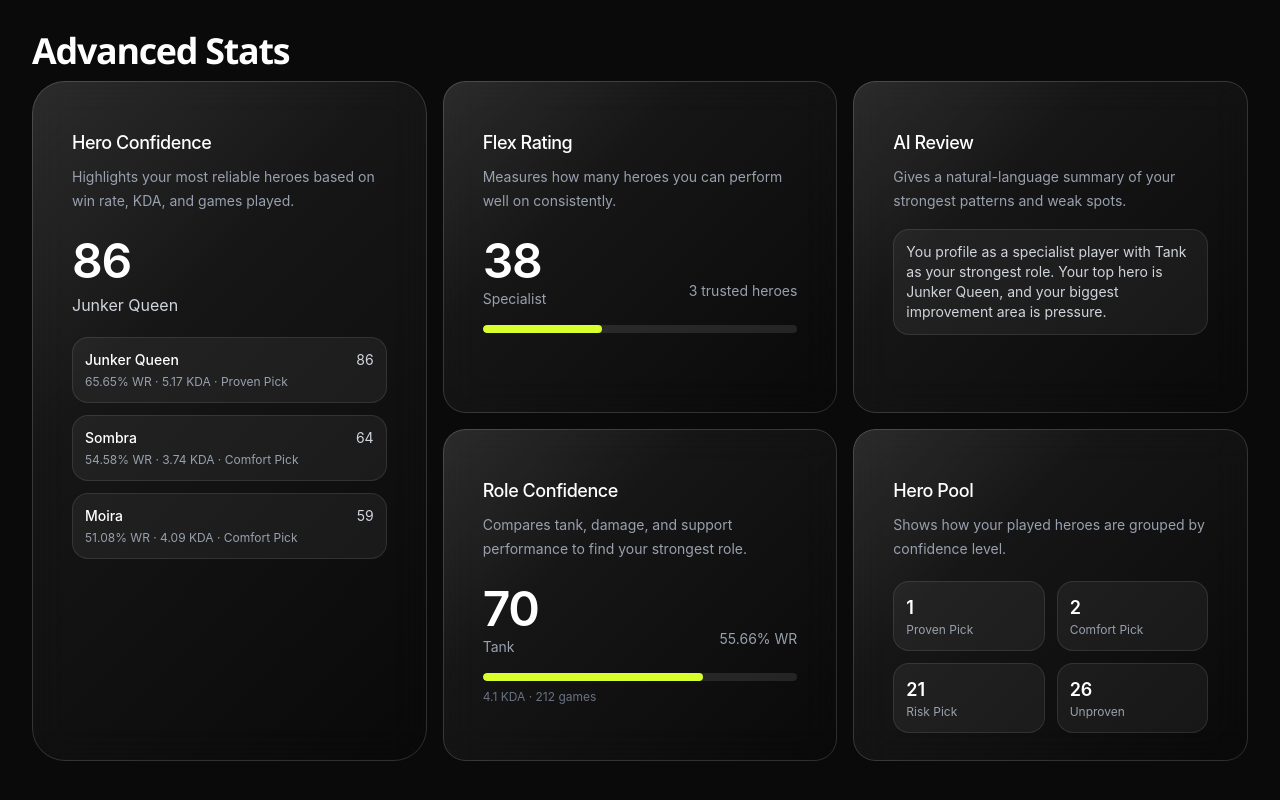
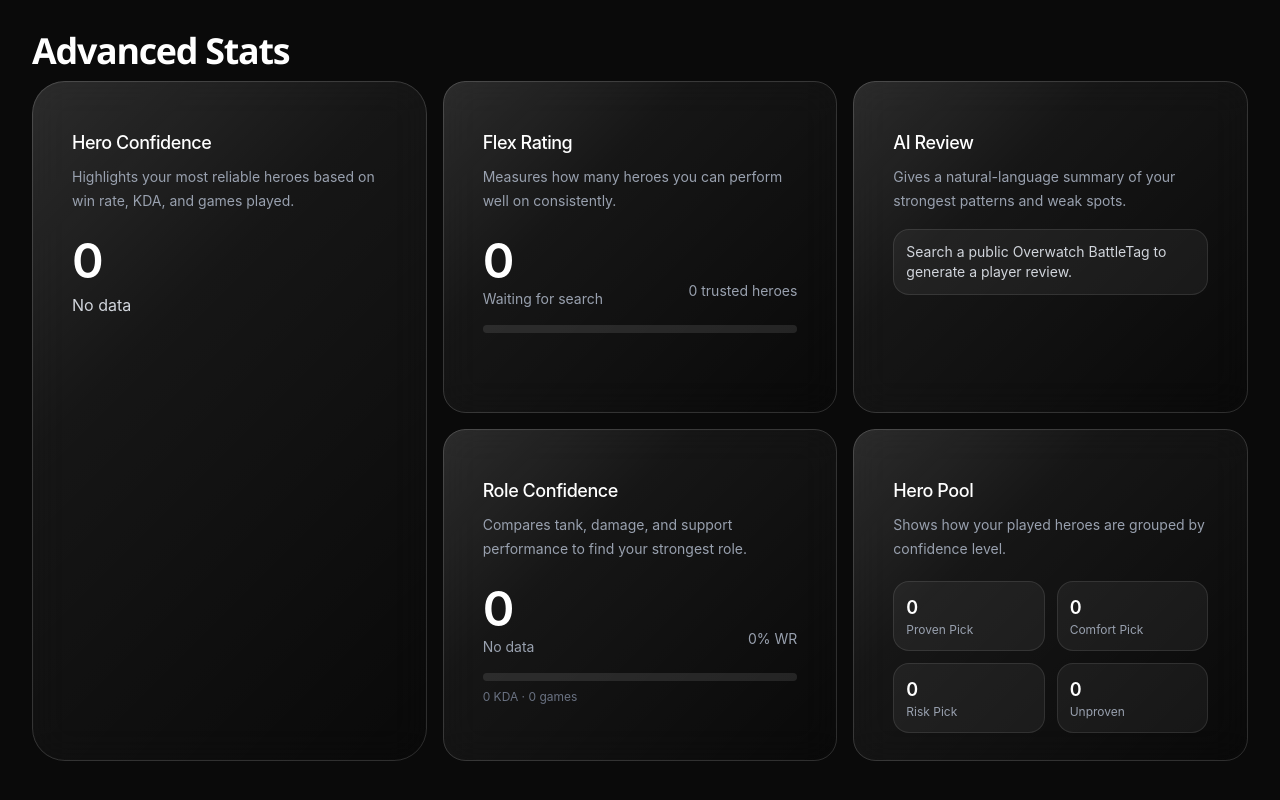
Before and after one commit to isaiahpng/master-stat-dashboard, a React (Vite) app in the folder gamerstat/: page / in a window 1280 px wide. Shown: the part 990-1790 px from the top of the page. Built offline with nearby package versions, Linux system fonts and the light colour scheme.

Commit message:
Creating an Initial State for the Page

```diff
--- a/gamerstat/frontend/src/components/Home.tsx
+++ b/gamerstat/frontend/src/components/Home.tsx
@@ -1,22 +1,58 @@
-import { useEffect, useState } from "react"
+import { useState } from "react"
 import DotBg from "./DotBg"
 import HomeBentoSection from "./HomeBentoSection"
 import DashboardBentoSection from "./DashboardBentoSection"
 import type { GameStatSummary } from "../types/gamestat"
 import "./Home.css"
 
+const blankSummary: GameStatSummary = {
+    gamestat_score: 0,
+    ai_review: "Search a public Overwatch BattleTag to generate a player review.",
+
+    pressure_rating: 0,
+    pressure_rating_5: 0,
+
+    reliability_score: 0,
+    reliability_label: "Waiting for search",
+
+    flex_rating: 0,
+    flex_label: "Waiting for search",
+
+    performance_snapshot: {
+        scores: [],
+        strongest_area: {
+            label: "Waiting for search",
+            score: 0,
+        },
+        weakest_area: {
+            label: "Waiting for search",
+            score: 0,
+        },
+    },
+
+    hero_confidence: {
+        top_heroes: [],
+    },
+
+    role_confidence: {
+        best_role: null,
+        all_roles: [],
+    },
+
+    hero_pool: {
+        counts: {
+            "Unproven Pick": 0,
+            "Risk Pick": 0,
+            "Comfort Pick": 0,
+            "Proven Pick": 0,
+        },
+        risk_picks: [],
+    },
+}
+
 function Home() {
-    const [summary, setSummary] = useState<GameStatSummary | null>(null)
+    const [summary, setSummary] = useState<GameStatSummary>(blankSummary)
     const [playerInput, setPlayerInput] = useState("")
-
-    useEffect(() => {
-        fetch("/data/ChakaKhan-11335_gamestat_summary.json")
-            .then((response) => response.json())
-            .then((data) => setSummary(data))
-            .catch((error) => {
-                console.error("Failed to load GameStat summary:", error)
-            })
-    }, [])
 
     function normalizePlayerId(playerName: string) {
         return playerName.trim().replace("#", "-")
--- a/gamerstat/frontend/src/types/gamestat.ts
+++ b/gamerstat/frontend/src/types/gamestat.ts
@@ -1,4 +1,3 @@
-
 export type GameStatSummary = {
     gamestat_score: number
     ai_review?: string
@@ -13,11 +12,18 @@ export type GameStatSummary = {
     flex_label: string
 
     performance_snapshot: {
+        scores: {
+            key: string
+            label: string
+            score: number
+        }[]
         strongest_area: {
+            key?: string
             label: string
             score: number
         }
         weakest_area: {
+            key?: string
             label: string
             score: number
         }
@@ -41,7 +47,14 @@ export type GameStatSummary = {
             winrate: number
             kda: number
             games_played: number
-        }
+        } | null
+        all_roles: {
+            role: string
+            role_confidence: number
+            winrate: number
+            kda: number
+            games_played: number
+        }[]
     }
 
     hero_pool: {
```
